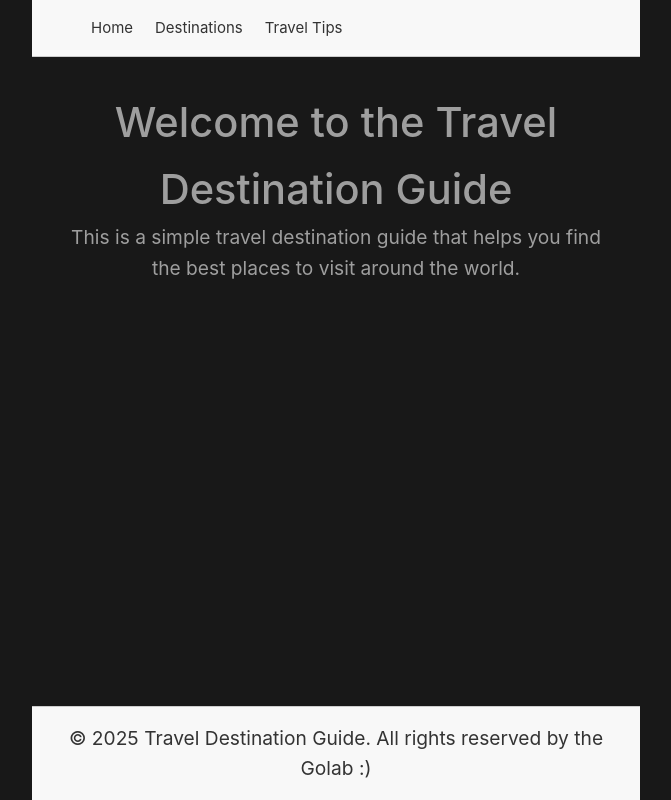
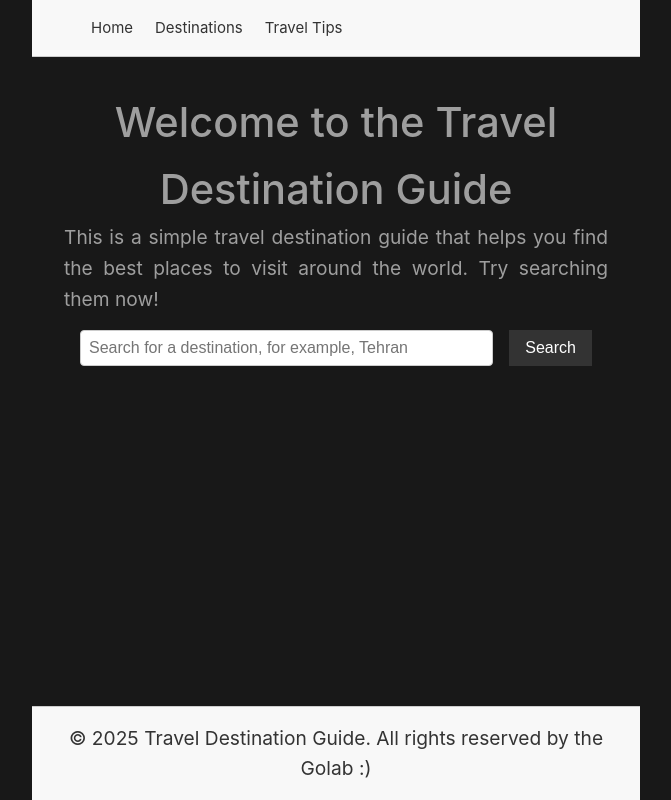
Before and after one commit to SoftwareEngineeringGoLab/SoftwareEngineeringGolab.github.io, a Vue app in the folder travel-destination-guide/: page / in a window 1280 px wide. Shown: the whole page, without its empty margins (0-671 px from the left). Built offline with nearby package versions, Linux system fonts and the light colour scheme.

Commit message:
Add search bar component

```diff
--- a/travel-destination-guide/src/App.vue
+++ b/travel-destination-guide/src/App.vue
@@ -1,6 +1,7 @@
 <script setup>
 import Header from './components/Header.vue'
 import Footer from './components/Footer.vue'
+import SearchBar from './components/SearchBar.vue'
 </script>
 
 <template>
@@ -9,8 +10,9 @@ import Footer from './components/Footer.vue'
     <main>
       <h1>Welcome to the Travel Destination Guide</h1>
       <p>
-        This is a simple travel destination guide that helps you find the best places to visit around the world.
+        This is a simple travel destination guide that helps you find the best places to visit around the world. Try searching them now!
       </p>
+      <SearchBar />
     </main>
     <Footer />
   </div>
@@ -33,5 +35,6 @@ h1 {
 }
 p {
   font-size: 1.2rem;
+  text-align: justify;
 }
 </style>
--- /dev/null
+++ b/travel-destination-guide/src/components/SearchBar.vue
@@ -0,0 +1,40 @@
+<template>
+  <div class="search-bar">
+    <input type="text" placeholder="Search for a destination, for example, Tehran" />
+    <button>Search</button>
+  </div>
+</template>
+
+<style scoped>
+.search-bar {
+  display: flex;
+  gap: 1rem;
+  margin: 1rem;
+  justify-content: center;
+}
+
+input {
+  padding: 0.5rem;
+  font-size: 1rem;
+  border: 1px solid #ccc;
+  border-radius: 4px;
+
+}
+
+button {
+  padding: 0.5rem 1rem;
+  font-size: 1rem;
+  background-color: #333;
+  color: #fff;
+  border: none;
+  cursor: pointer;
+}
+
+button:hover {
+  background-color: #555;
+}
+
+.search-bar input {
+  width: 100%;
+}
+</style>
```
